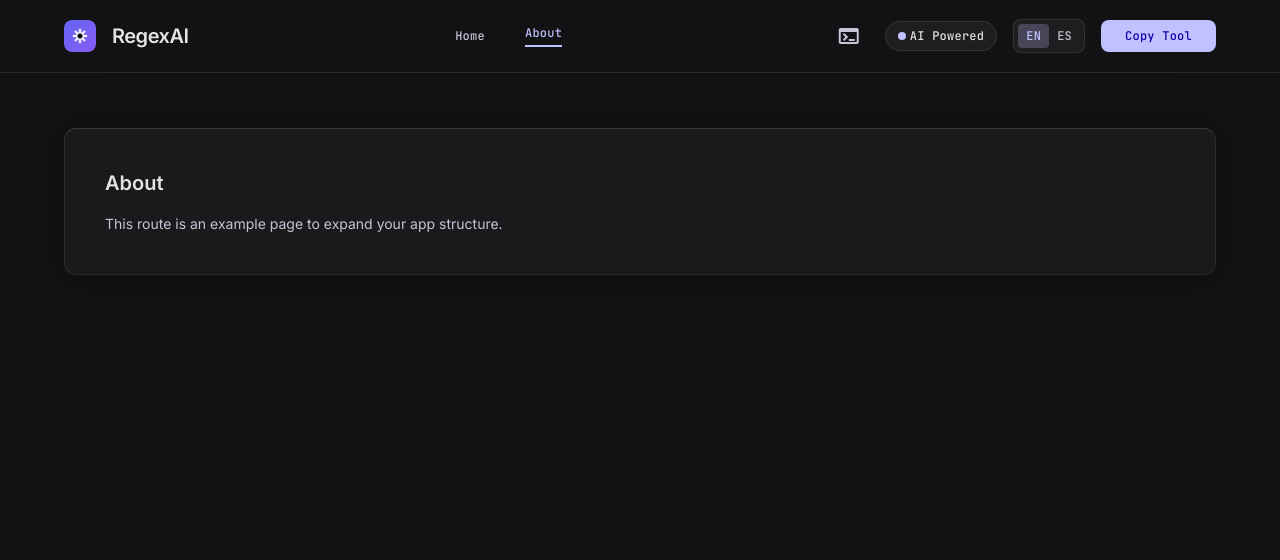
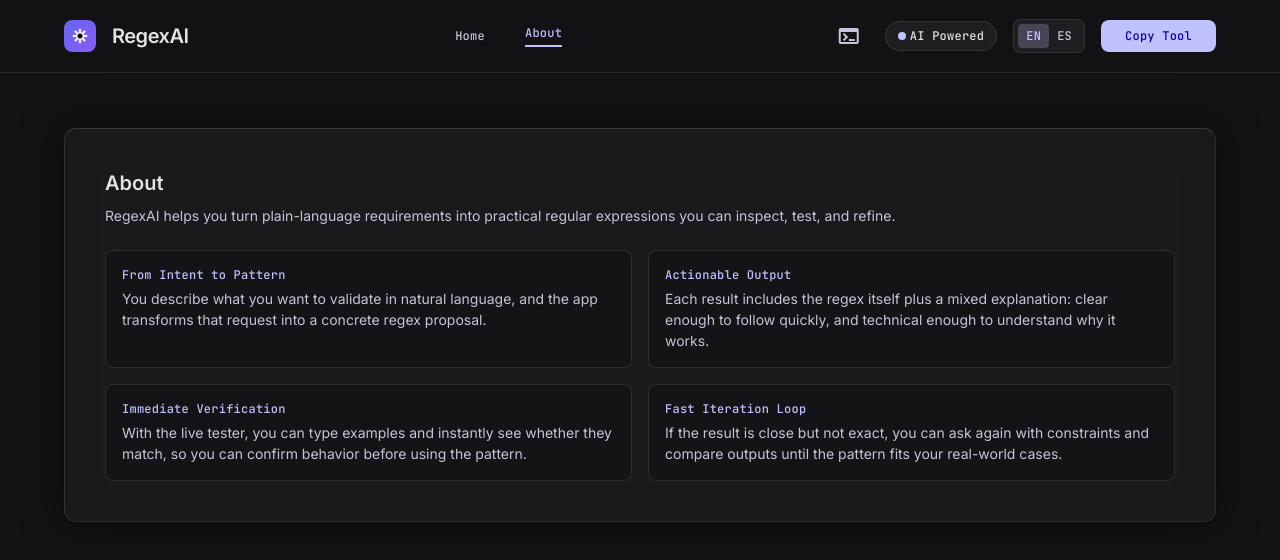
Before and after one commit to AnnielDev/Regex-AI, a Vue app: page /about in a window 1280 px wide. Shown: the top 560 px of the page. Built offline with nearby package versions, Linux system fonts and the light colour scheme.

Commit message:
feat: implement core UI components, internationalization files, and routing structure for Home and About views.

```diff
--- a/src/components/home/HeroPrompt.vue
+++ b/src/components/home/HeroPrompt.vue
@@ -1,7 +1,7 @@
 <template>
   <section class="mb-xl text-center">
     <h1
-      class="mb-md bg-linear-to-b from-white to-white/60 bg-clip-text font-display text-display text-transparent"
+      class="mb-md bg-linear-to-b from-white to-white/60 bg-clip-text font-display text-4xl text-transparent sm:text-display"
     >
       {{ t("home.hero.title") }}
     </h1>
@@ -24,7 +24,7 @@
         ></textarea>
         <div class="flex justify-end border-t border-white/5 p-sm">
           <button
-            class="primary-glow cursor-pointer flex items-center gap-sm rounded-lg bg-primary px-xl py-3 font-label-mono text-label-mono font-bold text-on-primary transition-all disabled:cursor-not-allowed disabled:opacity-60"
+            class="primary-glow flex w-full cursor-pointer items-center justify-center gap-sm rounded-lg bg-primary px-lg py-3 font-label-mono text-label-mono font-bold text-on-primary transition-all disabled:cursor-not-allowed disabled:opacity-60 sm:w-auto sm:px-xl"
             :disabled="isLoading"
             @click="$emit('submit')"
           >
--- a/src/components/home/LiveTesterCard.vue
+++ b/src/components/home/LiveTesterCard.vue
@@ -22,7 +22,7 @@
         />
       </div>
       <div
-        class="flex items-center justify-between rounded-lg border p-md"
+        class="flex flex-col items-start gap-sm rounded-lg border p-md sm:flex-row sm:items-center sm:justify-between"
         :class="
           isMatch
             ? 'border-green-500/20 bg-green-500/10'
--- a/src/components/home/OutputCard.vue
+++ b/src/components/home/OutputCard.vue
@@ -1,7 +1,7 @@
 <template>
   <div class="glass-card reflective-edge overflow-hidden rounded-xl">
     <div
-      class="flex items-center justify-between border-b border-white/10 bg-white/5 px-md py-sm"
+      class="flex flex-col items-start justify-between gap-sm border-b border-white/10 bg-white/5 px-md py-sm sm:flex-row sm:items-center"
     >
       <span
         class="font-label-mono text-label-mono uppercase tracking-wider text-on-surface-variant"
--- a/src/i18n/locales/en/about.json
+++ b/src/i18n/locales/en/about.json
@@ -1,4 +1,14 @@
 {
   "title": "About",
-  "description": "This route is an example page to expand your app structure."
+  "description": "RegexAI helps you turn plain-language requirements into practical regular expressions you can inspect, test, and refine.",
+  "blocks": {
+    "inputTitle": "From Intent to Pattern",
+    "inputBody": "You describe what you want to validate in natural language, and the app transforms that request into a concrete regex proposal.",
+    "generationTitle": "Actionable Output",
+    "generationBody": "Each result includes the regex itself plus a mixed explanation: clear enough to follow quickly, and technical enough to understand why it works.",
+    "validationTitle": "Immediate Verification",
+    "validationBody": "With the live tester, you can type examples and instantly see whether they match, so you can confirm behavior before using the pattern.",
+    "iterationTitle": "Fast Iteration Loop",
+    "iterationBody": "If the result is close but not exact, you can ask again with constraints and compare outputs until the pattern fits your real-world cases."
+  }
 }
--- a/src/i18n/locales/es/about.json
+++ b/src/i18n/locales/es/about.json
@@ -1,4 +1,14 @@
 {
   "title": "Acerca de",
-  "description": "Esta ruta es una pagina de ejemplo para expandir la estructura de tu aplicacion."
+  "description": "RegexAI te ayuda a convertir requisitos en lenguaje natural en expresiones regulares practicas que puedes revisar, probar y ajustar.",
+  "blocks": {
+    "inputTitle": "De la Intencion al Patron",
+    "inputBody": "Describes lo que quieres validar en lenguaje natural y la app transforma esa solicitud en una propuesta concreta de regex.",
+    "generationTitle": "Salida Accionable",
+    "generationBody": "Cada resultado incluye el regex y una explicacion mixta: clara para entenderla rapido y tecnica para saber por que funciona.",
+    "validationTitle": "Verificacion Inmediata",
+    "validationBody": "Con el probador en vivo puedes escribir ejemplos y ver al instante si coinciden, para confirmar el comportamiento antes de usar el patron.",
+    "iterationTitle": "Iteracion Rapida",
+    "iterationBody": "Si el resultado se acerca pero no es exacto, puedes volver a pedirlo con restricciones y comparar salidas hasta que encaje con tus casos reales."
+  }
 }
--- a/src/i18n/locales/es/layout.json
+++ b/src/i18n/locales/es/layout.json
@@ -2,7 +2,7 @@
   "brand": "RegexAI",
   "nav": {
     "home": "Inicio",
-    "about": "Acerca"
+    "about": "Acerca de"
   },
   "status": "Potenciado por IA",
   "copyTool": "Copiar Herramienta"
--- a/src/views/AboutView.vue
+++ b/src/views/AboutView.vue
@@ -1,8 +1,50 @@
 <template>
   <main class="mx-auto max-w-container-max px-gutter pb-xl pt-32">
     <section class="glass-card reflective-edge rounded-xl p-xl">
-      <h1 class="mb-md font-display text-headline-md font-bold text-on-surface">{{ t("about.title") }}</h1>
-      <p class="font-body-md text-body-md text-on-surface-variant">{{ t("about.description") }}</p>
+      <h1 class="mb-sm font-display text-headline-md font-bold text-on-surface">
+        {{ t("about.title") }}
+      </h1>
+      <p class="mb-lg font-body-md text-body-md text-on-surface-variant">
+        {{ t("about.description") }}
+      </p>
+
+      <div class="grid grid-cols-1 gap-md md:grid-cols-2">
+        <article class="rounded-lg border border-white/10 bg-black/20 p-md">
+          <h2 class="mb-xs font-label-mono text-label-mono text-primary">
+            {{ t("about.blocks.inputTitle") }}
+          </h2>
+          <p class="font-body-md text-body-md text-on-surface-variant">
+            {{ t("about.blocks.inputBody") }}
+          </p>
+        </article>
+
+        <article class="rounded-lg border border-white/10 bg-black/20 p-md">
+          <h2 class="mb-xs font-label-mono text-label-mono text-primary">
+            {{ t("about.blocks.generationTitle") }}
+          </h2>
+          <p class="font-body-md text-body-md text-on-surface-variant">
+            {{ t("about.blocks.generationBody") }}
+          </p>
+        </article>
+
+        <article class="rounded-lg border border-white/10 bg-black/20 p-md">
+          <h2 class="mb-xs font-label-mono text-label-mono text-primary">
+            {{ t("about.blocks.validationTitle") }}
+          </h2>
+          <p class="font-body-md text-body-md text-on-surface-variant">
+            {{ t("about.blocks.validationBody") }}
+          </p>
+        </article>
+
+        <article class="rounded-lg border border-white/10 bg-black/20 p-md">
+          <h2 class="mb-xs font-label-mono text-label-mono text-primary">
+            {{ t("about.blocks.iterationTitle") }}
+          </h2>
+          <p class="font-body-md text-body-md text-on-surface-variant">
+            {{ t("about.blocks.iterationBody") }}
+          </p>
+        </article>
+      </div>
     </section>
   </main>
 </template>
--- a/src/views/HomeView.vue
+++ b/src/views/HomeView.vue
@@ -1,6 +1,6 @@
 <template>
   <div class="selection:bg-primary/30">
-    <main class="mx-auto max-w-container-max px-gutter pb-xl pt-32">
+    <main class="mx-auto max-w-container-max px-4 pb-xl pt-36 sm:px-gutter md:pt-32">
       <HeroPrompt v-model="prompt" :is-loading="isLoading" @submit="generateRegex" />
 
       <section class="grid grid-cols-1 gap-xl lg:grid-cols-12">
```
Also changed, not shown: src/layout/MainLayout.vue (+47 -4 lines).
